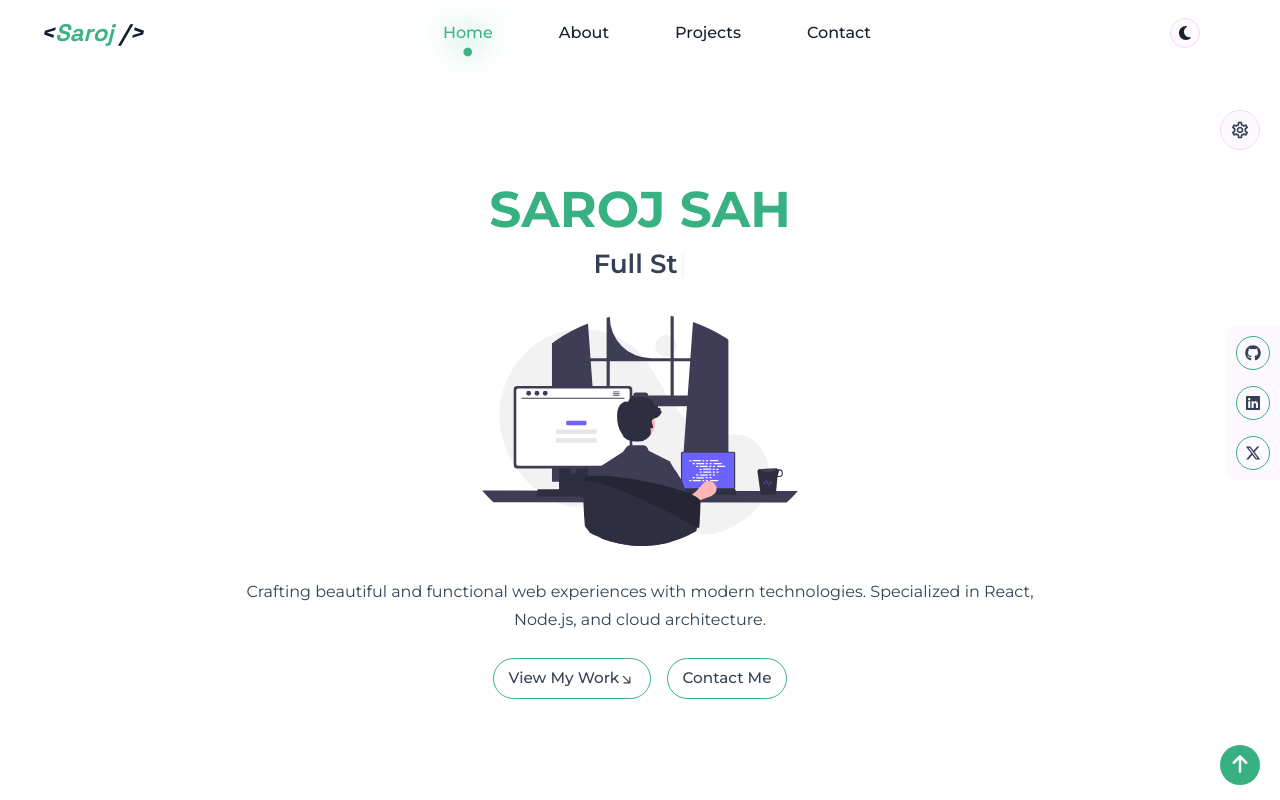
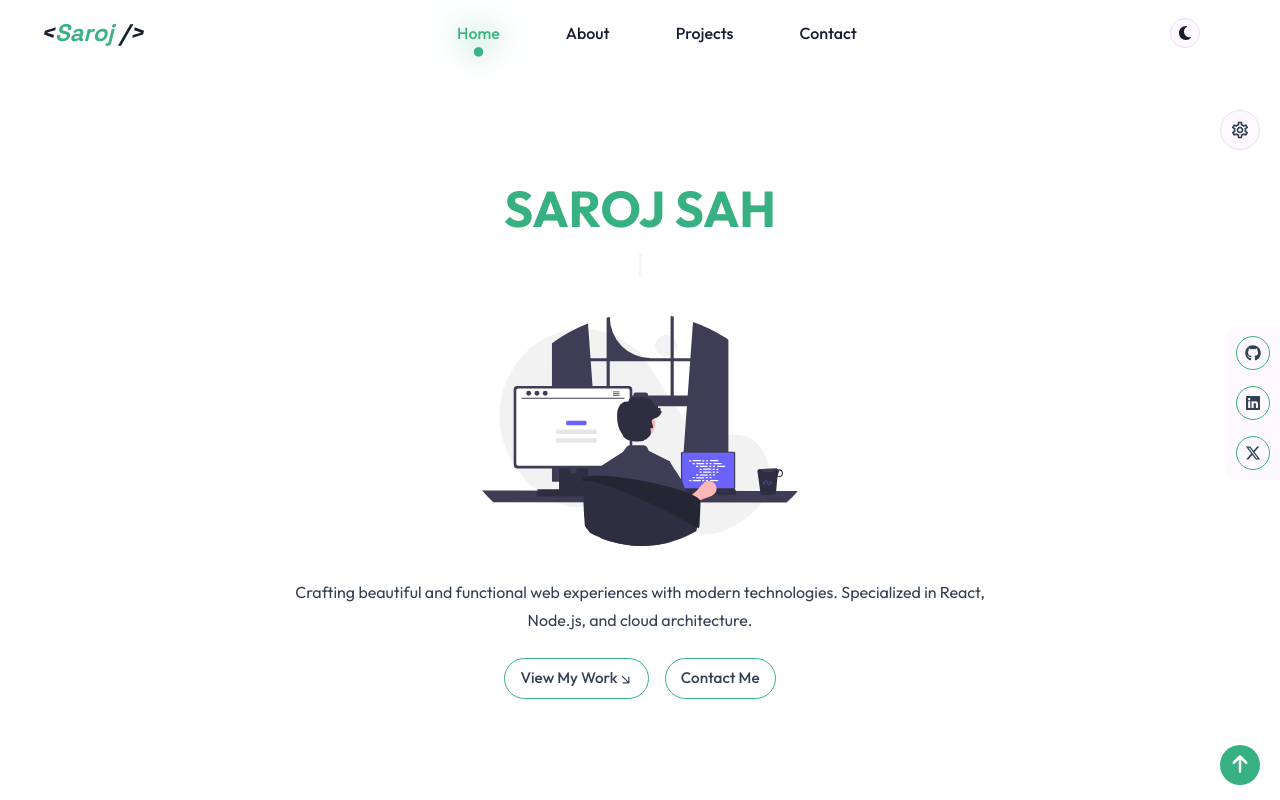
Before and after one commit to saroj2053/my-portfolio-site, a React (Vite) app: page / in a window 1280 px wide. Shown: the top 800 px of the page. Built offline with nearby package versions, Linux system fonts and the light colour scheme.

Commit message:
css fix for navbar in smaller screen

```diff
--- a/src/components/Home/Home.tsx
+++ b/src/components/Home/Home.tsx
@@ -57,7 +57,6 @@ const Home = () => {
       </div>
 
       <div className="home__contents">
-
         <div className="home__myDetails">
           <div>
             <TypingEffect />
@@ -67,8 +66,8 @@ const Home = () => {
             <Typewriter
               options={{
                 strings: [
-                    "Full Stack Developer",
-                    "UI Developer",
+                  "Software Engineer",
+                  "Full Stack Web Developer",
                   "Content Writer",
                   "Student",
                 ],
@@ -80,9 +79,23 @@ const Home = () => {
           <div className="home__image">
             <img src={homeImage} alt="person with computer" />
           </div>
-            <div style={{display: "flex", justifyContent: "center", alignItems: "center"}}>
-
-            <p style={{marginBottom: "1.5rem", fontSize: "1rem", lineHeight: "1.75rem", color: "var(--text-black-700)", width: "80%", textAlign: "center"}}>
+          <div
+            style={{
+              display: "flex",
+              justifyContent: "center",
+              alignItems: "center",
+            }}
+          >
+            <p
+              style={{
+                marginBottom: "1.5rem",
+                fontSize: "1rem",
+                lineHeight: "1.75rem",
+                color: "var(--text-black-700)",
+                width: "80%",
+                textAlign: "center",
+              }}
+            >
               Crafting beautiful and functional web experiences with modern
               technologies. Specialized in React, Node.js, and cloud
               architecture.
--- a/src/components/Navbar/Navbar.css
+++ b/src/components/Navbar/Navbar.css
@@ -144,15 +144,16 @@
     display: flex;
     flex-direction: column;
     justify-content: center;
-    align-items: flex-start;
+    align-items: center;
     gap: 3rem;
     position: absolute;
     top: 100%;
     right: -250px;
     width: 250px;
     height: 100vh;
-    background: transparent;
-    backdrop-filter: blur(100px);
+
+    background-color: var(--bg-secondary);
+
     color: var(--text-black-900);
     padding: 10px 20px;
     z-index: 10;
--- a/src/index.css
+++ b/src/index.css
@@ -1,7 +1,7 @@
 @import url("https://fonts.googleapis.com/css2?family=Inter:wght@100..900&family=Montserrat:ital,wght@0,100..900;1,100..900&display=swap");
 @import url("https://fonts.googleapis.com/css2?family=Sacramento&display=swap");
-@import url('https://fonts.googleapis.com/css2?family=Poppins:ital,wght@0,100;0,200;0,300;0,400;0,500;0,600;0,700;0,800;0,900;1,100;1,200;1,300;1,400;1,500;1,600;1,700;1,800;1,900&family=Space+Grotesk:wght@300..700&display=swap');
-
+@import url("https://fonts.googleapis.com/css2?family=Poppins:ital,wght@0,100;0,200;0,300;0,400;0,500;0,600;0,700;0,800;0,900;1,100;1,200;1,300;1,400;1,500;1,600;1,700;1,800;1,900&family=Space+Grotesk:wght@300..700&display=swap");
+@import url("https://fonts.googleapis.com/css2?family=Outfit:wght@100..900&display=swap");
 
 * {
   margin: 0;
@@ -18,11 +18,10 @@
   --bg-black-50: #e8dfec;
   --text-black-900: #0f172a;
   --text-black-700: #334155;
-
 }
 
 body {
-  font-family: "Montserrat", sans-serif;
+  font-family: "Outfit", sans-serif;
   line-height: 1.5;
   font-size: 16px;
   transition: color 2s ease;
@@ -87,22 +86,21 @@ body.skin8 {
 }
 
 body {
-  cursor:
-    url("/cursor/cursor-@1x.svg") 0 0,
-    auto;
-  cursor:
-    -webkit-image-set(url("/cursor/cursor-@2x.svg") 2x) 0 0,
-    auto;
+  cursor: url("/cursor/cursor-@1x.svg") 0 0, auto;
+  cursor: -webkit-image-set(url("/cursor/cursor-@2x.svg") 2x) 0 0, auto;
 }
 
-button, button:hover, .pill, .gotoTop, .closeIcon, .menuIcon, .theme-toggler, svg,
-a:hover
-{  cursor:
-    url("/cursor/cursor-hover.svg") 4 2,
-    pointer;
-  cursor:
-    -webkit-image-set(url("/cursor/cursor-hover2.svg") 2x) 8 4,
-    pointer;
+button,
+button:hover,
+.pill,
+.gotoTop,
+.closeIcon,
+.menuIcon,
+.theme-toggler,
+svg,
+a:hover {
+  cursor: url("/cursor/cursor-hover.svg") 4 2, pointer;
+  cursor: -webkit-image-set(url("/cursor/cursor-hover2.svg") 2x) 8 4, pointer;
 }
 
 .container {
@@ -114,26 +112,26 @@ a:hover
 }
 @media (min-width: 640px) {
   .container {
-      max-width: 640px;
+    max-width: 640px;
   }
 }
 @media (min-width: 768px) {
   .container {
-      max-width: 768px;
+    max-width: 768px;
   }
 }
 @media (min-width: 1024px) {
   .container {
-      max-width: 1024px;
+    max-width: 1024px;
   }
 }
 @media (min-width: 1280px) {
   .container {
-      max-width: 1280px;
+    max-width: 1280px;
   }
 }
 @media (min-width: 1536px) {
   .container {
-      max-width: 1536px;
+    max-width: 1536px;
   }
 }
```
Lines whose indentation alone changed are shown as unchanged.
